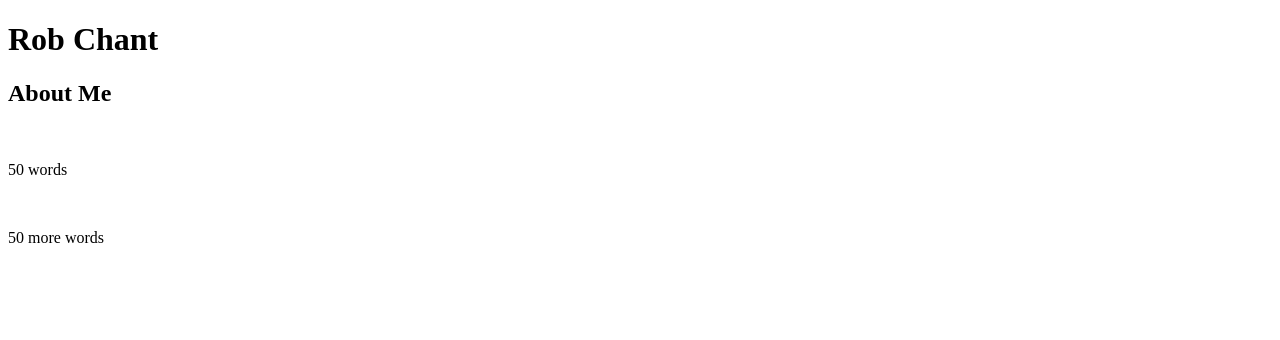
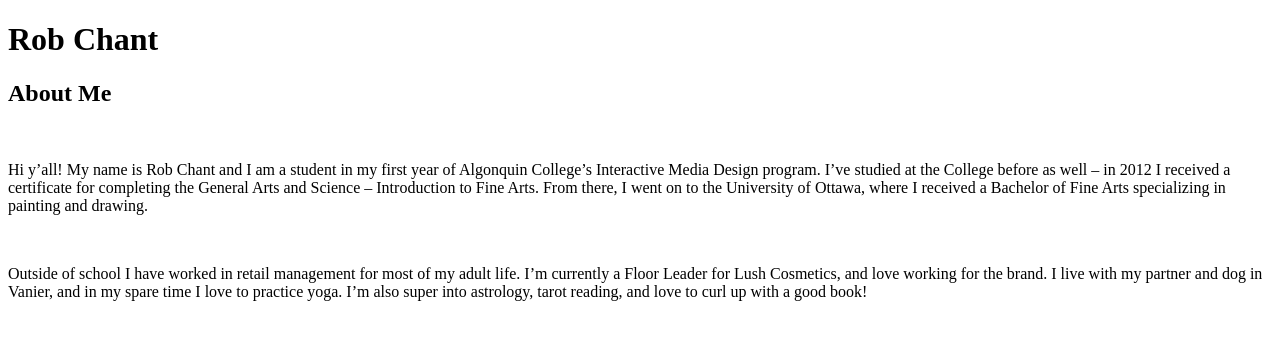
Before and after one commit to chan0490/html-assignment, a plain HTML site: page index.html in a window 1280 px wide. Drawn offline with Linux system fonts and the light colour scheme.

Commit message:
added text to two about me paragraphs

```diff
--- a/index.html
+++ b/index.html
@@ -9,8 +9,8 @@
         <h1>Rob Chant</h1>
         <article>
             <h2>About Me</h2> <br>
-            <p>50 words</p> <br>
-            <p>50 more words</p>
+            <p>Hi y’all! My name is Rob Chant and I am a student in my first year of Algonquin College’s Interactive Media Design program. I’ve studied at the College before as well – in 2012 I received a certificate for completing the General Arts and Science – Introduction to Fine Arts. From there, I went on to the University of Ottawa, where I received a Bachelor of Fine Arts specializing in painting and drawing.</p> <br>
+            <p>Outside of school I have worked in retail management for most of my adult life. I’m currently a Floor Leader for Lush Cosmetics, and love working for the brand. I live with my partner and dog in Vanier, and in my spare time I love to practice yoga. I’m also super into astrology, tarot reading, and love to curl up with a good book!</p>
         </article>
     </body>
 
```
